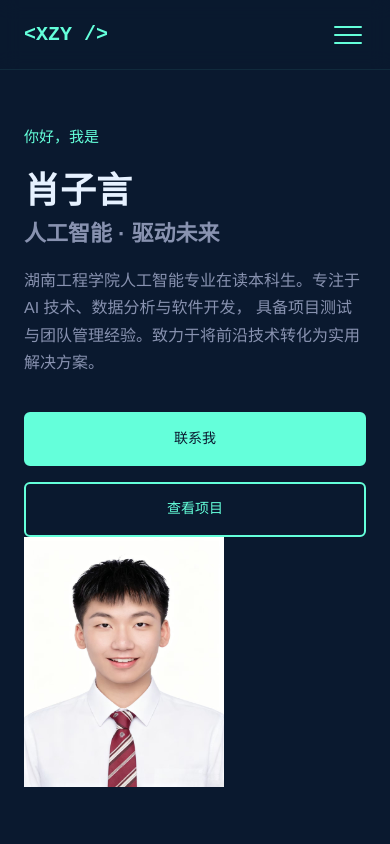
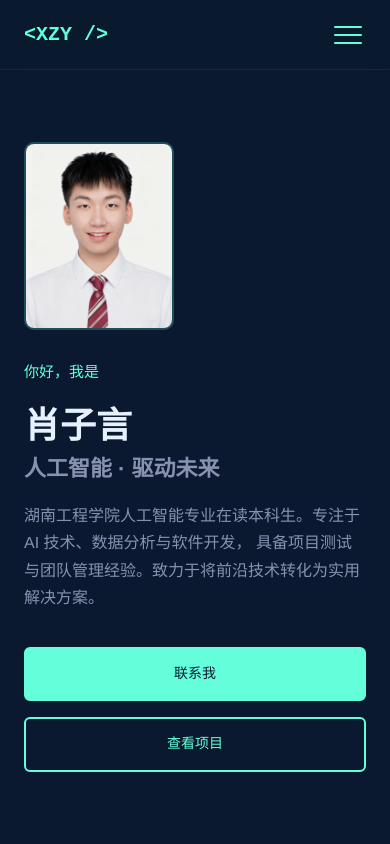
Before and after one commit to ZiyanXiao-2778/my-resume, a plain HTML site: page index.html in a window 390 px wide. Shown: the top 844 px of the page. Drawn offline with Linux system fonts and the light colour scheme.

Commit message:
Update style.css

```diff
--- a/style.css
+++ b/style.css
@@ -1,7 +1,3 @@
-/* ============================================================
-   style.css — 肖子言个人简历网站
-   风格: 现代简约 · 科技感 · 深蓝主色调 · 专业求职风
-   ============================================================ */
 
 /* ---------- CSS 变量 ---------- */
 :root {
@@ -219,6 +215,37 @@ img {
   display: flex;
   gap: 16px;
   flex-wrap: wrap;
+}
+
+/* 首页双栏布局：文字 + 证件照 */
+.hero-inner {
+  display: flex;
+  align-items: center;
+  gap: 60px;
+}
+
+.hero-text {
+  flex: 1;
+  min-width: 0;
+}
+
+.hero-photo {
+  flex-shrink: 0;
+}
+
+.hero-photo img {
+  width: 200px;
+  height: 250px;
+  border-radius: 10px;
+  border: 2px solid var(--cyan-border);
+  object-fit: cover;
+  filter: brightness(0.95);
+  transition: border-color var(--ease), box-shadow var(--ease);
+}
+
+.hero-photo img:hover {
+  border-color: var(--cyan);
+  box-shadow: 0 0 24px rgba(100, 255, 218, 0.15);
 }
 
 /* ---------- 按钮 ---------- */
@@ -667,6 +694,18 @@ img {
   .hero-actions {
     flex-direction: column;
   }
+
+  /* 首页双栏改为垂直堆叠 */
+  .hero-inner {
+    flex-direction: column-reverse;
+    gap: 32px;
+    align-items: flex-start;
+  }
+
+  .hero-photo img {
+    width: 150px;
+    height: 188px;
+  }
 }
 
 /* 小屏手机 */
```
